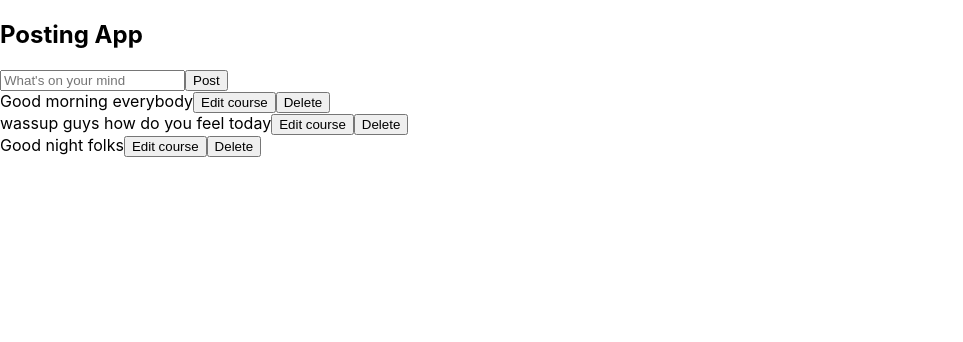
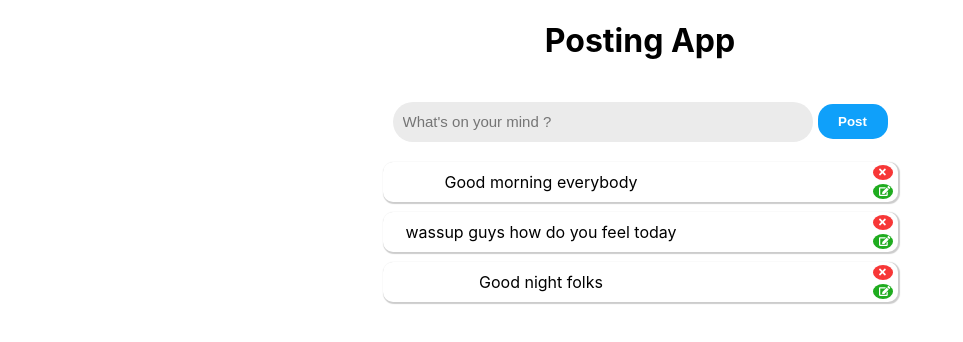
Before and after one commit to Mesmoudi13/Posting-App, a React (Create React App) app: page / in a window 1280 px wide. Shown: the top 342 px of the page, without its empty margins (0-963 px from the left). Built offline with nearby package versions, Linux system fonts and the light colour scheme.

Commit message:
Styling of the App

```diff
--- a/package.json
+++ b/package.json
@@ -3,6 +3,9 @@
   "version": "0.1.0",
   "private": true,
   "dependencies": {
+    "@fortawesome/fontawesome-svg-core": "^1.2.34",
+    "@fortawesome/free-solid-svg-icons": "^5.15.2",
+    "@fortawesome/react-fontawesome": "^0.1.14",
     "@testing-library/jest-dom": "^5.11.9",
     "@testing-library/react": "^11.2.5",
     "@testing-library/user-event": "^12.7.1",
--- a/src/App.js
+++ b/src/App.js
@@ -1,6 +1,7 @@
 import React,{ Component } from 'react';
 import PostForm from './Components/PostForm/PostForm';
 import PostList from './Components/PostList/PostList';
+import './App.css'
 
 class App extends Component{
   state = {
@@ -51,13 +52,14 @@ class App extends Component{
   }
   render(){
     const {posts}= this.state;
-    const postList = posts.map((post, index) =>{
+    let length = this.state.posts.length;
+    const postList = length ? posts.map((post, index) =>{
       return <PostList post={post} key={index} index={index} deletePost={this.deletePost} editPost={this.editPost}/>
-    })
+    }): <h3>You have no posts</h3>
     return(
       <div className="App">
-           <h2>Posting App</h2>
-           <div>
+           <h1>Posting App</h1>
+           <div className="container">
              <PostForm updatePost={this.updatePost} addPost={this.addPost} current={this.state.current}/>
              {postList}
            </div>
--- a/src/Components/PostForm/PostForm.css
+++ b/src/Components/PostForm/PostForm.css
@@ -0,0 +1,36 @@
+.postForm{
+    display: flex;
+    flex-direction: row;
+    justify-content: center;
+    margin: 20px;
+}
+.postInput{
+    width: 400px;
+    height: 20px;
+    border-radius: 20px;
+    padding: 10px;
+    background-color: rgb(235, 235, 235);
+    outline: none;
+    border: none;
+    font-size: 15px;
+}
+.postBtn{
+    width: 70px;
+    height: 35px;
+    align-self: center;
+    margin-left: 5px;
+    border-radius: 15px;
+    outline: none;
+    color: #fff;
+    background-color: rgb(15, 160, 250);
+    border: 1px;
+    font-weight: 700;
+    cursor: pointer;
+}
+.postBtn:active{
+    background-color: rgb(6, 149, 197);
+    transition: all ease 0.5s;
+}
+.postBtn:hover{
+    background-color: rgb(0, 132, 255);
+}
--- a/src/Components/PostForm/PostForm.js
+++ b/src/Components/PostForm/PostForm.js
@@ -1,11 +1,12 @@
 import React from 'react';
+import "./PostForm.css";
 
 
 const PostForm = (props) =>{
     return(
-            <form onSubmit={props.addPost}>
-                <input required value={props.current} onChange={props.updatePost} type="text" placeholder="What's on your mind" />
-                <button type="submit">Post</button>
+            <form className="postForm" onSubmit={props.addPost}>
+                <input className="postInput" required value={props.current} onChange={props.updatePost} type="text" placeholder="What's on your mind ?" />
+                <button className="postBtn" type="submit">Post</button>
             </form>
     )
 }
--- a/src/Components/PostList/PostList.css
+++ b/src/Components/PostList/PostList.css
@@ -0,0 +1,80 @@
+.content{
+    display: flex;
+    flex-direction: row;
+    justify-content: space-between;
+    min-height: 20px;
+    align-content: center;
+    max-width: 800px;
+    margin: 10px;
+    padding: 10px;
+    box-shadow: 1px 1px 1px 1px rgba(0, 0, 0, 0.2);
+    position: relative;
+    border-radius: 10px;
+}
+.posts{
+    width: 60%;
+}
+
+.mainBtns{
+    border-radius: 50%;
+    outline: unset;
+    border: unset;
+    color: #fff;
+    width: 20px;
+    height: 15px;
+    cursor: pointer;
+}
+#delete{
+    background-color: rgb(247, 55, 55);
+    position: absolute;
+    right: 5px;
+    top: 3px;
+    font-size: 10px;
+    font-weight: 700;
+}
+#delete:hover{
+    background-color: rgb(240, 79, 79);
+}
+#edit{
+    position: absolute;
+    right: 5px;
+    bottom: 3px;
+    font-size: 10px;
+    font-weight: 700;
+    background-color: rgb(31, 172, 31);
+    font-size: 10px;
+    font-weight: 700;
+}
+#edit:hover{
+    background-color: rgb(56, 177, 56);
+}
+
+.updateForm{
+    display: flex;
+    flex-direction: row;
+    justify-content: center;
+    margin: 20px;
+}
+.updateInput{
+    width: 400px;
+    height: 20px;
+    border-radius: 20px;
+    padding: 10px;
+    background-color: rgb(235, 235, 235);
+    outline: none;
+    border: none;
+    font-size: 15px;
+}
+.updateBtn{
+    width: 70px;
+    height: 35px;
+    align-self: center;
+    margin-left: 5px;
+    border-radius: 15px;
+    outline: none;
+    color: #fff;
+    background-color: rgb(31, 172, 31);
+    border: 1px;
+    font-weight: 700;
+    cursor: pointer;
+}
--- a/src/Components/PostList/PostList.js
+++ b/src/Components/PostList/PostList.js
@@ -1,4 +1,8 @@
 import React,{ Component,Fragment } from 'react';
+import "./PostList.css";
+import { FontAwesomeIcon } from "@fortawesome/react-fontawesome";
+import { faTimes } from "@fortawesome/free-solid-svg-icons";
+import { faEdit } from "@fortawesome/free-solid-svg-icons";
 
 class PostList extends Component {
     state = {
@@ -20,12 +24,14 @@ class PostList extends Component {
     renderPost =() =>{
         return(
             <Fragment>
-                <div>
-                   <span>
+                <div className="content">
+                   <span className="posts">
                       {this.props.post.content}
                    </span>
-                   <button onClick={() =>this.toggleState()}>Edit course</button>
-                   <button onClick={() =>this.props.deletePost(this.props.index)}>Delete</button>
+                   <div>
+                        <button className="mainBtns" id="edit" onClick={() =>this.toggleState()}><FontAwesomeIcon icon={faEdit} size="xl" /></button>
+                        <button className="mainBtns" id="delete" onClick={() =>this.props.deletePost(this.props.index)}><FontAwesomeIcon icon={faTimes} size="xl" /></button>
+                    </div>
                 </div>
             </Fragment>
         )
@@ -33,9 +39,9 @@ class PostList extends Component {
 
     renderUpdateForm = () =>{
         return(
-            <form onSubmit={this.updatePost}>
-                <input type="text" defaultValue={this.props.post.content} ref={(v) => this.input = v}/>
-                <button>Update post</button>
+            <form className="updateForm" onSubmit={this.updatePost}>
+                <input className="updateInput" type="text" defaultValue={this.props.post.content} ref={(v) => this.input = v}/>
+                <button className="updateBtn">Update</button>
             </form>
         )
     }
--- a/src/index.css
+++ b/src/index.css
@@ -11,3 +11,13 @@ code {
   font-family: source-code-pro, Menlo, Monaco, Consolas, 'Courier New',
     monospace;
 }
+
+.App{
+  display: flex;
+  flex-direction: column;
+  align-items: center;
+}
+
+h3{
+  text-align: center;
+}
```
Also changed, not shown: 1 other file (tests, documents, lock files or other folders).
